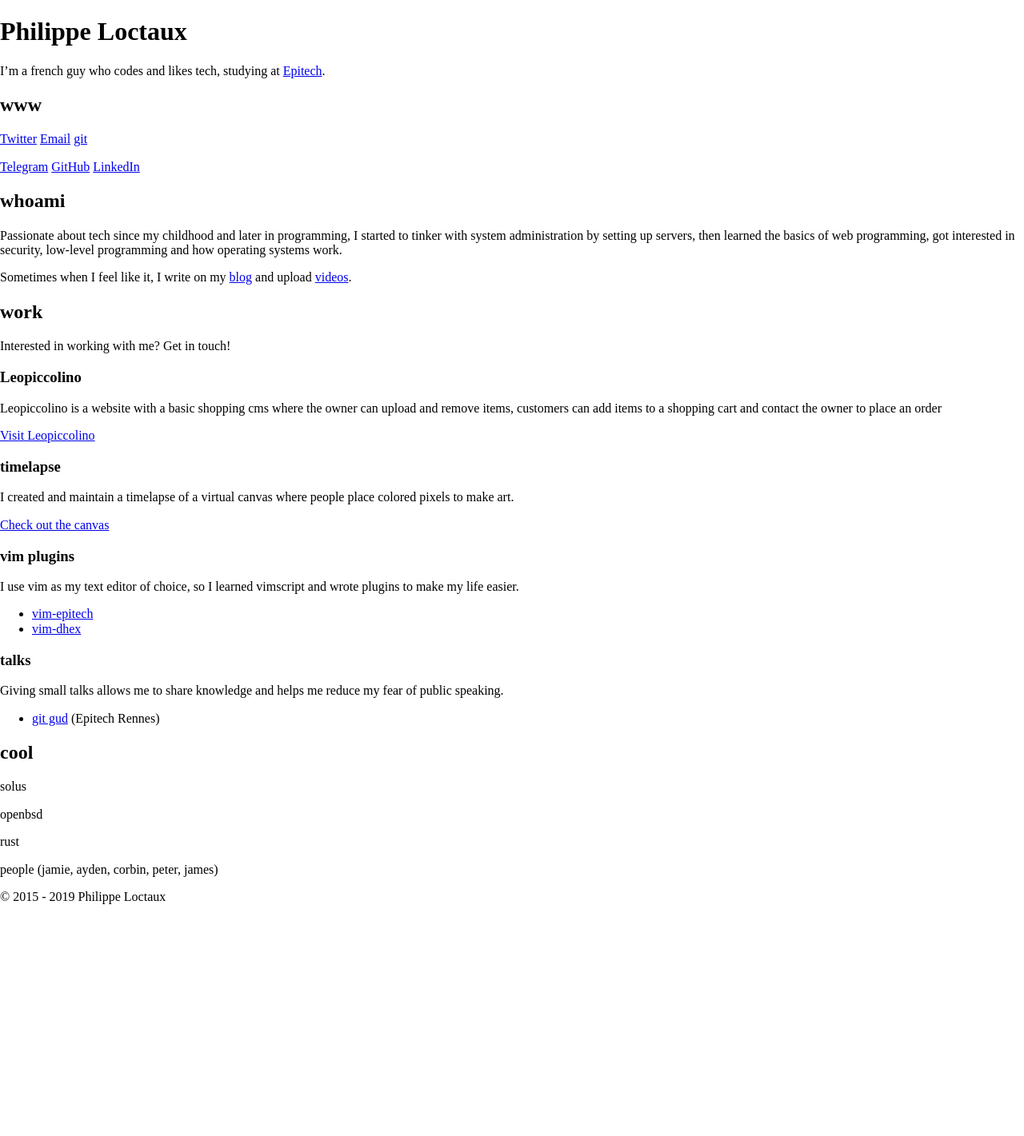
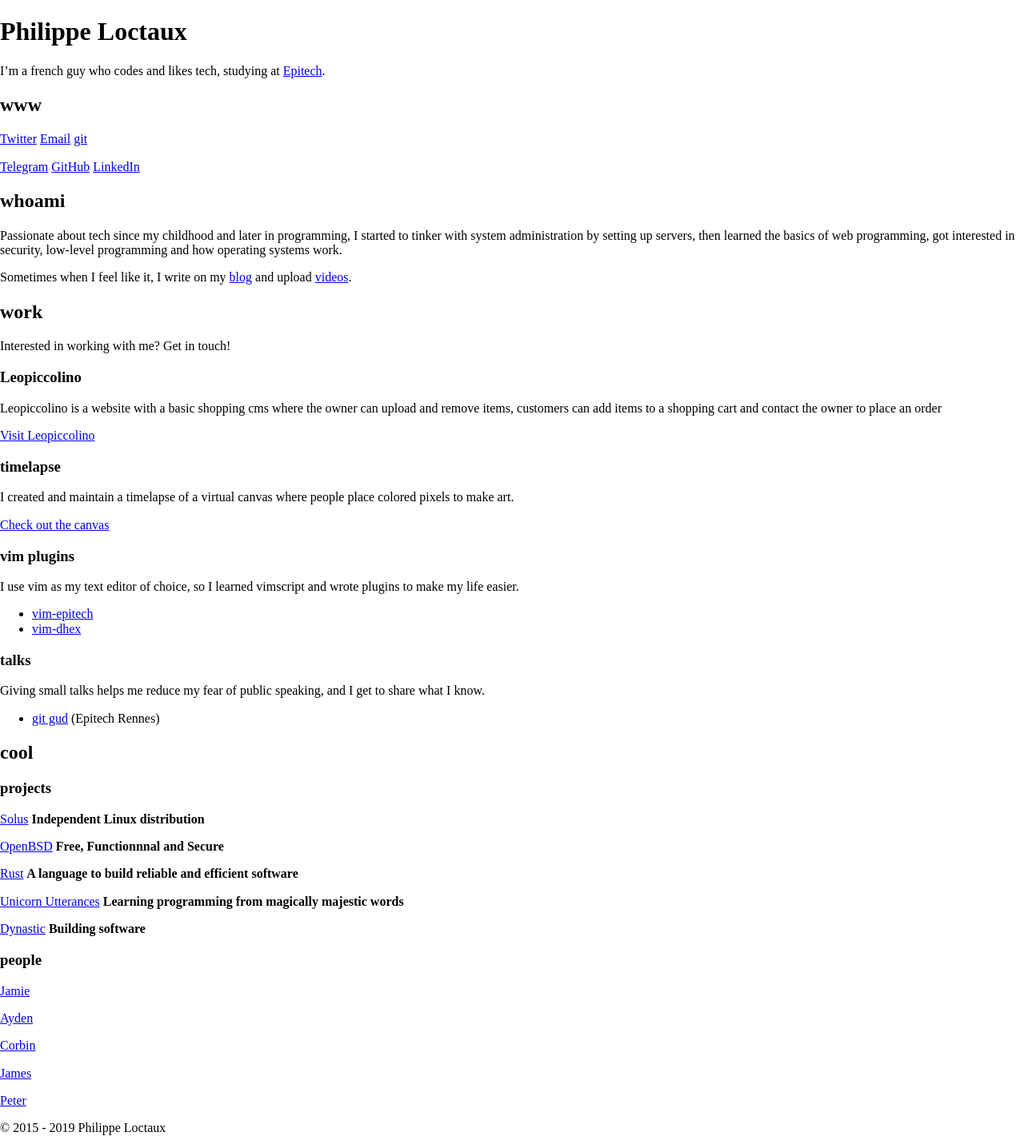
Before and after one commit to x4m3/plcom, a Jekyll site: the page built from index.markdown, in a window 1280 px wide. Shown: the whole page at 80% size. Built offline with Jekyll 4.4.1, drawn with Linux system fonts in a browser that asks for light colours; before the commit the page ends 1131 px from its top, so only the background shows below that.

Commit message:
added links to cool

```diff
--- a/index.markdown
+++ b/index.markdown
@@ -41,16 +41,32 @@
 
 ### talks
 
-Giving small talks allows me to share knowledge and helps me reduce my fear of public speaking.
+Giving small talks helps me reduce my fear of public speaking, and I get to share what I know.
 
 - [git gud](https://x4m3.rocks/talks/git-tek.pdf) (Epitech Rennes)
 
 ## cool
 
-solus
+### projects
 
-openbsd
+[Solus](https://getsol.us) **Independent Linux distribution**
 
-rust
+[OpenBSD](https://openbsd.org) **Free, Functionnnal and Secure**
 
-people (jamie, ayden, corbin, peter, james)
+[Rust](https://rust-lang.org) **A language to build reliable and efficient software**
+
+[Unicorn Utterances](https://unicorn-utterances.com) **Learning programming from magically majestic words**
+
+[Dynastic](https://dynastic.co) **Building software**
+
+### people
+
+[Jamie](https://twitter.com/jamiebishop123)
+
+[Ayden](https://ayden.dev)
+
+[Corbin](https://unicorn-utterances.com/unicorns/crutchcorn)
+
+[James](https://jfenn.me)
+
+[Peter](https://petersoboyejo.com)
```
